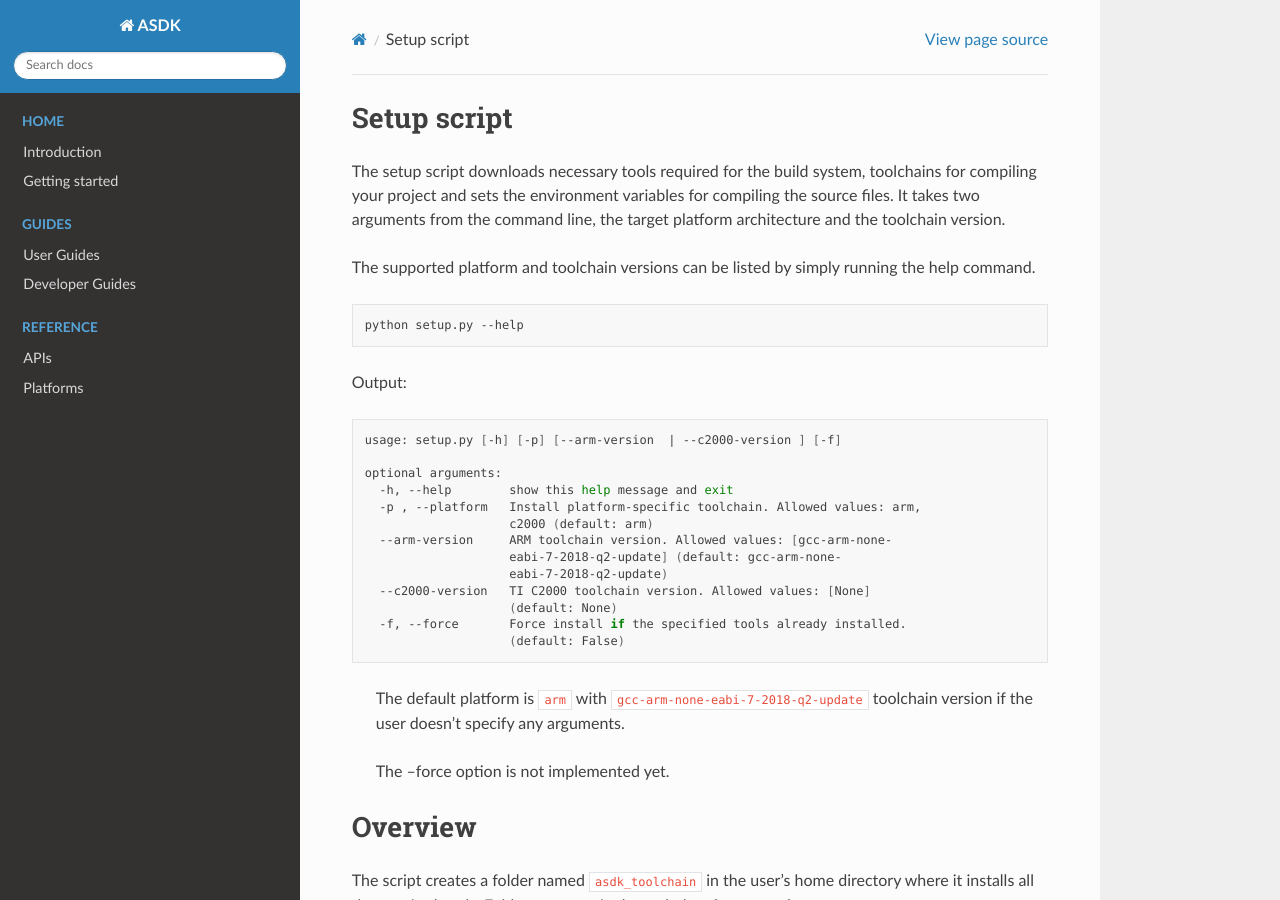
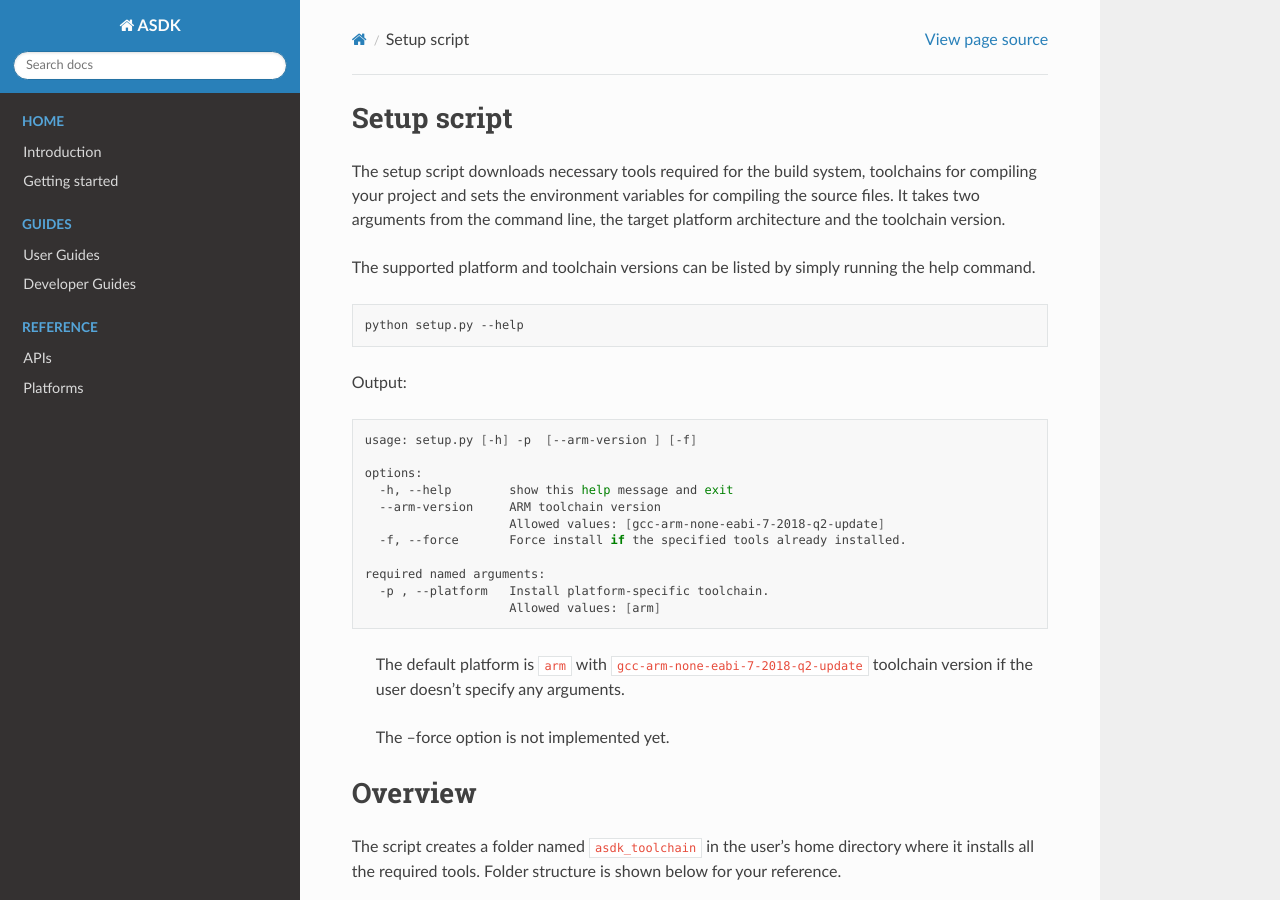
Before and after one commit to AtherEnergy/asdk, a Sphinx documentation site: the page built from asdk_core/docs/setup.md, in a window 1280 px wide and 900 px high. Built offline with Sphinx 7.4.7 and the Read the Docs theme 3.1.0, drawn with Linux system fonts in a browser that asks for light colours; pages that are not in the unit, such as notebooks, are missing from menus.

````diff
--- a/asdk_core/docs/setup.md
+++ b/asdk_core/docs/setup.md
@@ -10,19 +10,17 @@
 
 Output:
 ```sh
-usage: setup.py [-h] [-p] [--arm-version  | --c2000-version ] [-f]
+usage: setup.py [-h] -p  [--arm-version ] [-f]
 
-optional arguments:
+options:
   -h, --help        show this help message and exit
-  -p , --platform   Install platform-specific toolchain. Allowed values: arm,
-                    c2000 (default: arm)
-  --arm-version     ARM toolchain version. Allowed values: [gcc-arm-none-
-                    eabi-7-2018-q2-update] (default: gcc-arm-none-
-                    eabi-7-2018-q2-update)
-  --c2000-version   TI C2000 toolchain version. Allowed values: [None]
-                    (default: None)
+  --arm-version     ARM toolchain version
+                    Allowed values: [gcc-arm-none-eabi-7-2018-q2-update]
   -f, --force       Force install if the specified tools already installed.
-                    (default: False)
+
+required named arguments:
+  -p , --platform   Install platform-specific toolchain.
+                    Allowed values: [arm]
 ```
 
 > The default platform is `arm` with `gcc-arm-none-eabi-7-2018-q2-update` toolchain version if the user doesn't specify any arguments.
````
Also changed, not shown: asdk_core/docs/index.rst (+21 -2 lines), 2 other files.
